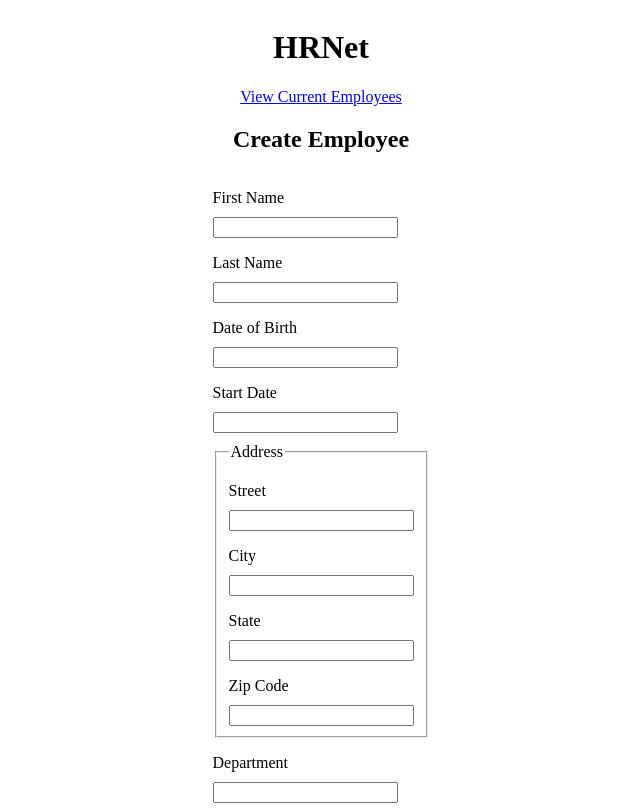
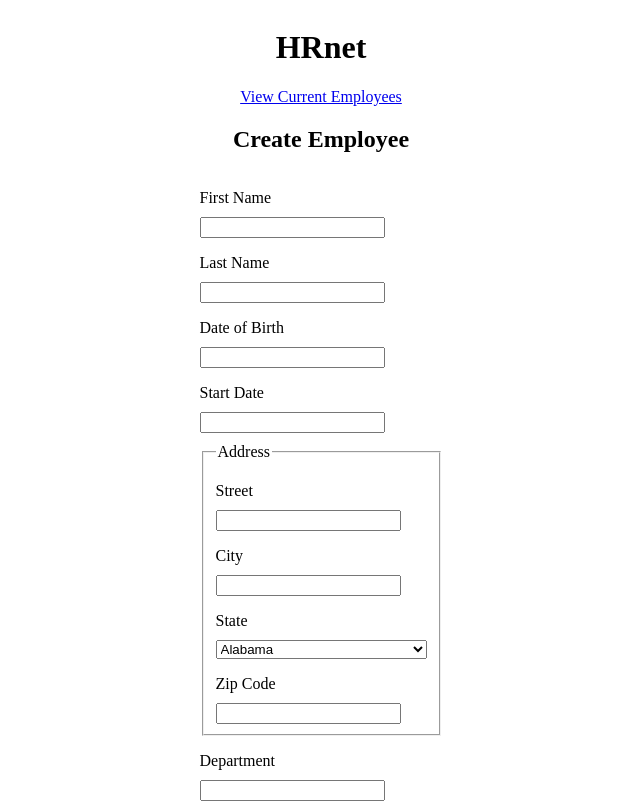
Before and after one commit to Alexandre-Puech/HRNet, a React (Vite) app: page / in a window 1280 px wide. Shown: the whole page, without its empty margins (319-959 px from the left). Built offline with nearby package versions, Linux system fonts and the light colour scheme.

Commit message:
feat: added states dropdown on home page

```diff
--- a/src/components/Address.jsx
+++ b/src/components/Address.jsx
@@ -1,4 +1,6 @@
 import InputField from "./Field";
+import Dropdown from "./Dropdown";
+import { states } from "../data/states.js";
 
 export default function Address() {
   return (
@@ -6,7 +8,7 @@ export default function Address() {
       <legend>Address</legend>
       <InputField label="Street" />
       <InputField label="City" />
-      <InputField label="State" />
+      <Dropdown label="State" options={states} />
       <InputField label="Zip Code" />
     </fieldset>
   );
--- /dev/null
+++ b/src/components/Dropdown.jsx
@@ -0,0 +1,28 @@
+import { useState } from "react";
+
+export default function Dropdown({ label, options = [] }) {
+  const [selected, setSelected] = useState(
+    options.length > 0 ? options[0].value ?? options[0] : ""
+  );
+
+  const handleChange = (e) => {
+    setSelected(e.target.value);
+  };
+
+  return (
+    <div className="dropdown-container">
+      {label && <label className="dropdown-label">{label}</label>}
+      <select className="dropdown" value={selected} onChange={handleChange}>
+        {options.map((option, index) => {
+          const value = option.value ?? option.abbreviation ?? option;
+          const label = option.label ?? option.name ?? option;
+          return (
+            <option key={index} value={value}>
+              {label}
+            </option>
+          );
+        })}
+      </select>
+    </div>
+  );
+}
--- a/src/pages/Home.jsx
+++ b/src/pages/Home.jsx
@@ -7,7 +7,7 @@ export default function Home() {
   return (
     <div className="container">
       <Header
-        title="HRNet"
+        title="HRnet"
         link={<Link to="/employee-list">View Current Employees</Link>}
       />
       <h2 className="home-title">Create Employee</h2>
```
Also changed, not shown: src/data/departments.js (added, +7 -0 lines).
